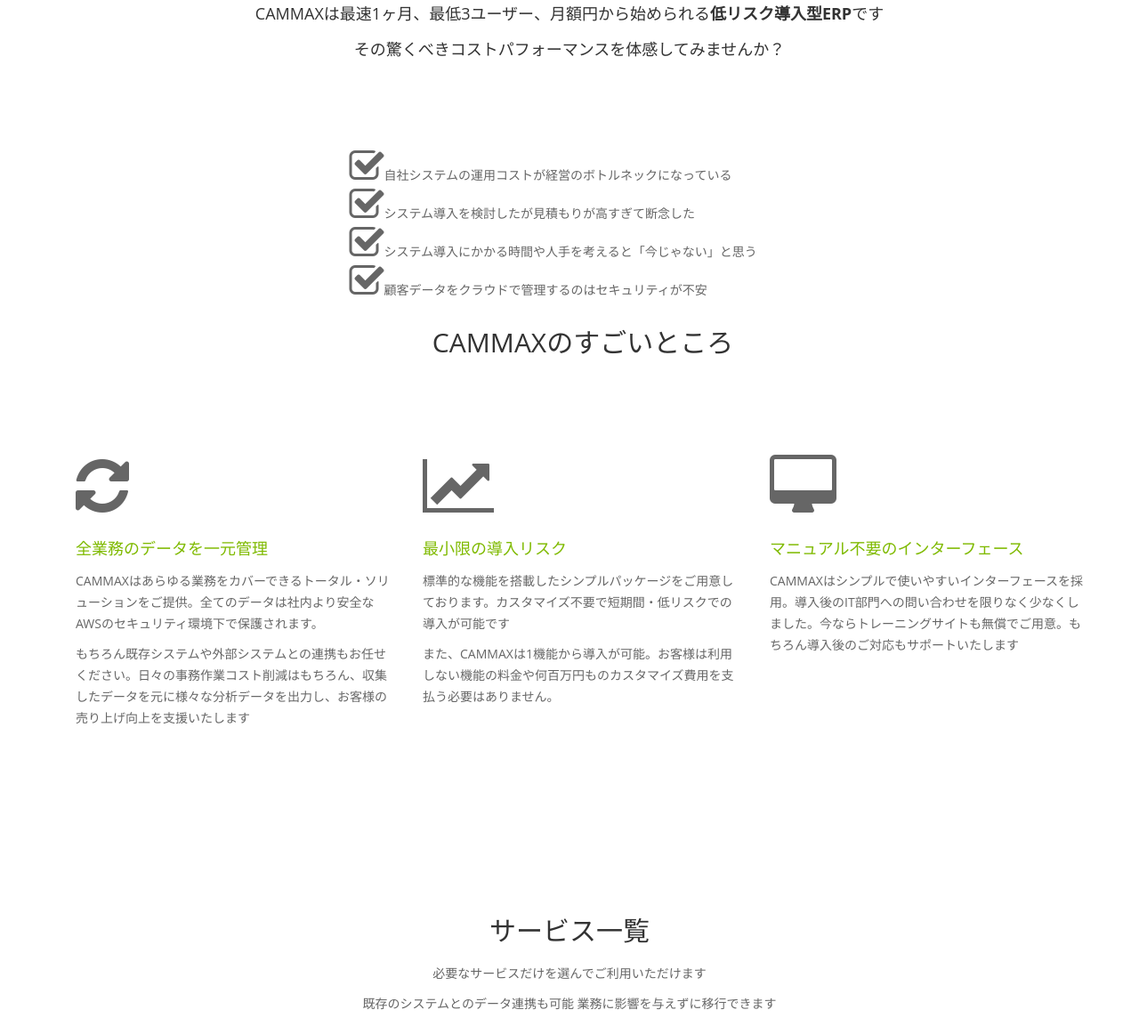
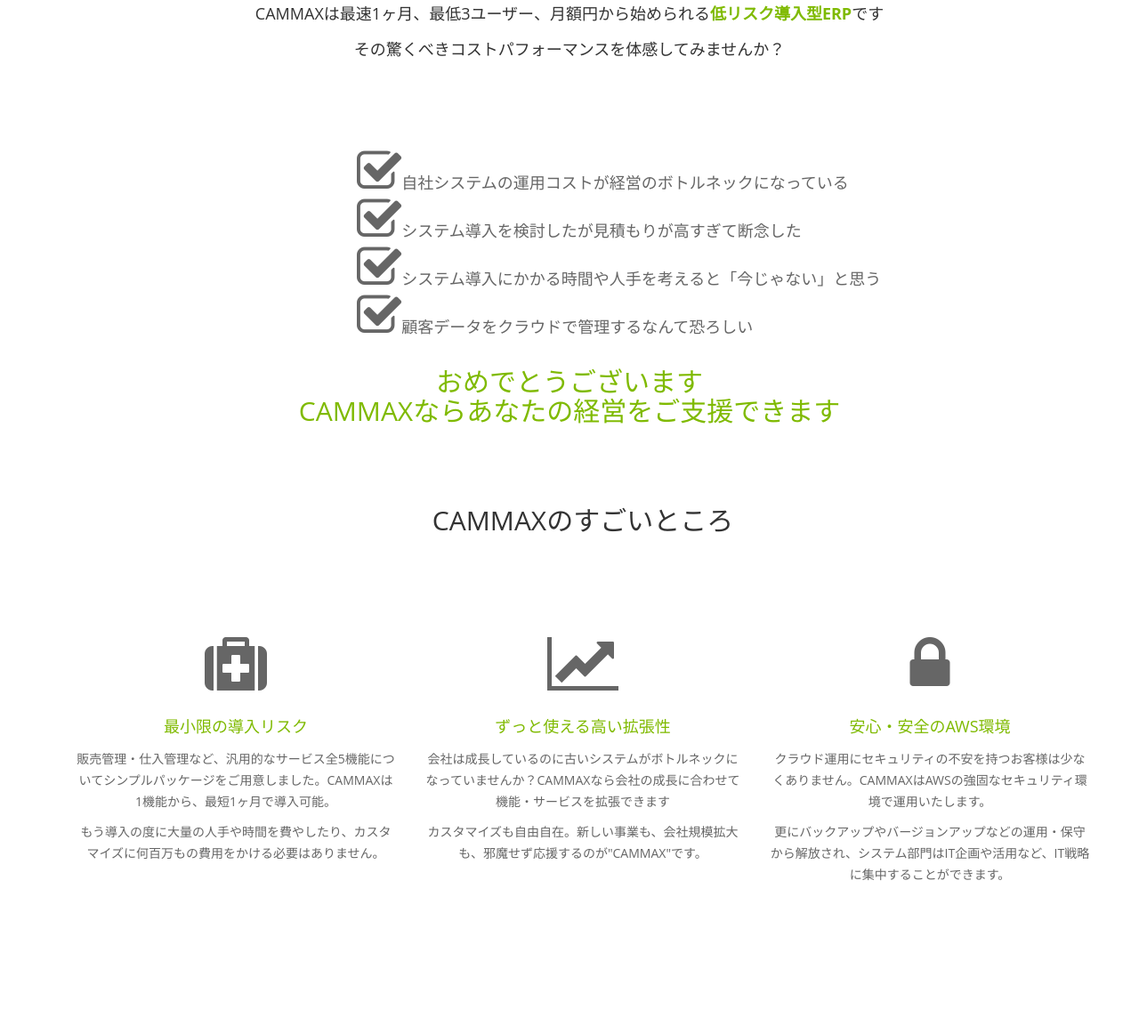
Before and after one commit to takatori-akiko/landingPage, a website: page index.html in a window 1280 px wide. Shown: the part 1037-2190 px from the top of the page at 89% size. Drawn offline with Linux system fonts and the light colour scheme; files that its build step writes are made by us from their sources.

Commit message:
mock up Lainding page for google case "low Cost"

```diff
--- a/index.html
+++ b/index.html
@@ -67,11 +67,25 @@
             margin-left: auto;
         }
 
-        .keyword {
+        .strong {
+            color: #7FBA00;
+        }
+
+        .strong.more {
             font-weight: bold;
             color: #7FBA00;
         }
 
+        .top-space {
+            margin-top: 50px;
+        }
+
+        .check-list {
+            font-size: 18px;
+        }
+
+        .fa-inverse {
+            color: #c1e2b3;}
 
     </style>
 
@@ -89,7 +103,8 @@
             <div class="item active" style="background-image: url(images/slider/1.jpg)">
                 <div class="caption">
                     <h1 class="animated fadeInLeftBig">成長するクラウド型<span>ERP</span></h1>
-                    <p class="animated fadeInRightBig">企業の成長を支援し、企業と共に成長するサービス <strong>"CAMMMAX"</strong></p>
+                    <p class="animated fadeInRightBig">企業の成長を支援し、企業と共に成長するサービス"<span class="strong more">CAMMMAX</span>"
+                    </p>
                     <a data-scroll class="btn btn-start animated fadeInUpBig" href="#services">Start now</a>
                 </div>
             </div>
@@ -131,60 +146,64 @@
             <div class="heading text-center col-sm-8 col-sm-offset-2 wow fadeInUp" data-wow-duration="1200ms"
                  data-wow-delay="300ms">
                 <h2>CAMMAXとは？</h2>
-            <h3>CAMMAXは最速1ヶ月、最低3ユーザー、月額円から始められる<strong>低リスク導入型ERP</strong>です</h3>
+                <h3>CAMMAXは最速1ヶ月、最低3ユーザー、月額円から始められる<span class="strong more">低リスク導入型ERP</span>です</h3>
                 <h3>その驚くべきコストパフォーマンスを体感してみませんか？</h3>
             </div>
             <div class="col-sm-8 col-sm-offset-3 wow fadeInUp" data-wow-duration="1200ms"
                  data-wow-delay="350ms">
-            <ul class="fa-ul">
+                <ul class="fa-ul check-list">
                     <li><i class="fa fa-check-square-o fa-3x"></i>自社システムの運用コストが経営のボトルネックになっている
                     <li>
                     <li><i class="fa fa-check-square-o fa-3x"></i>システム導入を検討したが見積もりが高すぎて断念した
                     <li>
                     <li><i class="fa fa-check-square-o fa-3x"></i>システム導入にかかる時間や人手を考えると「今じゃない」と思う
                     <li>
-                <li><i class="fa fa-check-square-o fa-3x"></i>顧客データをクラウドで管理するのはセキュリティが不安
+                    <li><i class="fa fa-check-square-o fa-3x"></i>顧客データをクラウドで管理するなんて恐ろしい
                     <li>
                 </ul>
+            </div>
+            <div class="text-center col-sm-8 col-sm-offset-2 wow fadeInUp" data-wow-duration="1200ms"
+                 data-wow-delay="400ms">
+                <h2><span class="strong">おめでとうございます<br>CAMMAXならあなたの経営をご支援できます</span></h2>
             </div>
         </div>
         <div class="container">
             <div class="blog-posts">
                 <div class="row">
-                <div class="heading text-center col-sm-8 col-sm-offset-2 wow fadeInUp"
+                    <div class="heading text-center col-sm-8 col-sm-offset-2 wow fadeInUp top-space"
                          data-wow-duration="1200ms"
                          data-wow-delay="300ms">
                         <h2>CAMMAXのすごいところ</h2>
                     </div>
-                <div class="col-sm-4 wow fadeInUp" data-wow-duration="1000ms" data-wow-delay="400ms">
-                    <i class="fa fa-refresh fa-5x" style="margin: 0 auto" aria-hidden="true"></i>
-                    <div class="entry-header">
-                        <h3><a href="#">全業務のデータを一元管理</a></h3>
-                    </div>
-                    <div class="entry-content">
-                        <p>CAMMAXはあらゆる業務をカバーできるトータル・ソリューションをご提供。全てのデータは社内より安全なAWSのセキュリティ環境下で保護されます。</p>
-                        <p>
-                            もちろん既存システムや外部システムとの連携もお任せください。日々の事務作業コスト削減はもちろん、収集したデータを元に様々な分析データを出力し、お客様の売り上げ向上を支援いたします</p>
-                    </div>
-                </div>
-                <div class="col-sm-4 wow fadeInUp" data-wow-duration="1000ms" data-wow-delay="600ms">
-                    <i class="fa fa-line-chart fa-5x mid-icon" aria-hidden="true"></i>
+                    <div class="col-sm-4 wow fadeInUp text-center" data-wow-duration="1000ms" data-wow-delay="400ms">
+                        <i class="fa fa-medkit fa-5x" style="margin: 0 auto" aria-hidden="true"></i>
                         <div class="entry-header">
                             <h3><a href="#">最小限の導入リスク</a></h3>
                         </div>
                         <div class="entry-content">
-                        <p>標準的な機能を搭載したシンプルパッケージをご用意しております。カスタマイズ不要で短期間・低リスクでの導入が可能です</p>
-                        <p>また、CAMMAXは1機能から導入が可能。お客様は利用しない機能の料金や何百万円ものカスタマイズ費用を支払う必要はありません。</p>
+                            <p>販売管理・仕入管理など、汎用的なサービス全5機能についてシンプルパッケージをご用意しました。CAMMAXは1機能から、最短1ヶ月で導入可能。</p>
+                            <p>もう導入の度に大量の人手や時間を費やしたり、カスタマイズに何百万もの費用をかける必要はありません。</p>
                         </div>
                     </div>
-                <div class="col-sm-4 wow fadeInUp" data-wow-duration="1000ms" data-wow-delay="800ms">
-                    <i class="fa fa-desktop fa-5x" aria-hidden="true"></i>
+                    <div class="col-sm-4 wow fadeInUp text-center" data-wow-duration="1000ms" data-wow-delay="600ms">
+                        <i class="fa fa-line-chart fa-5x" aria-hidden="true"></i>
                         <div class="entry-header">
-                        <h3><a href="#">マニュアル不要のインターフェース</a></h3>
+                            <h3><a href="#">ずっと使える高い拡張性</a></h3>
                         </div>
                         <div class="entry-content">
-                        <p>
-                            CAMMAXはシンプルで使いやすいインターフェースを採用。導入後のIT部門への問い合わせを限りなく少なくしました。今ならトレーニングサイトも無償でご用意。もちろん導入後のご対応もサポートいたします</p>
+                            <p>会社は成長しているのに古いシステムがボトルネックになっていませんか？CAMMAXなら会社の成長に合わせて機能・サービスを拡張できます</p>
+                            <p>カスタマイズも自由自在。新しい事業も、会社規模拡大も、邪魔せず応援するのが"CAMMAX"です。</p>
+                        </div>
+                    </div>
+                    <div class="col-sm-4 wow fadeInUp text-center" data-wow-duration="1000ms" data-wow-delay="800ms">
+                        <i class="fa fa-lock fa-5x" aria-hidden="true"></i>
+                        <div class="entry-header">
+                            <h3><a href="#">安心・安全のAWS環境</a></h3>
+                        </div>
+                        <div class="entry-content">
+                            <p>クラウド運用にセキュリティの不安を持つお客様は少なくありません。CAMMAXはAWSの強固なセキュリティ環境で運用いたします。</p>
+                            <p>更にバックアップやバージョンアップなどの運用・保守から解放され、システム部門はIT企画や活用など、IT戦略に集中することができます。</p>
+                        </div>
                     </div>
                 </div>
             </div>
@@ -207,7 +226,7 @@
             <div class="row">
                 <div class="col-sm-2 wow fadeInDown" data-wow-duration="1000ms" data-wow-delay="300ms">
                     <div class="service-icon">
-                        <i class="fa fa-plus-circle"></i>
+                            <i class="fa fa-plus"></i>
                     </div>
                     <div class="service-info">
                         <h3>販売・債権管理</h3>
@@ -216,7 +235,7 @@
                 </div>
                 <div class="col-sm-2 wow fadeInDown" data-wow-duration="1000ms" data-wow-delay="450ms">
                     <div class="service-icon">
-                        <i class="fa fa-minus-circle"></i>
+                            <i class="fa fa-minus"></i>
                     </div>
                     <div class="service-info">
                         <h3>仕入・債務管理</h3>
@@ -494,7 +513,6 @@
                             <li>導入期間 5か月</li>
                             <li>導入機能 販売管理等</li>
                         </ul>
-                        <p>「導入実績」として1つに絞って詳細を書いたほうがいいかも</p>
                     </div>
                 </div>
                 <div class="col-sm-6">
```
Also changed, not shown: dist/index.html. Lines whose indentation alone changed are shown as unchanged.
